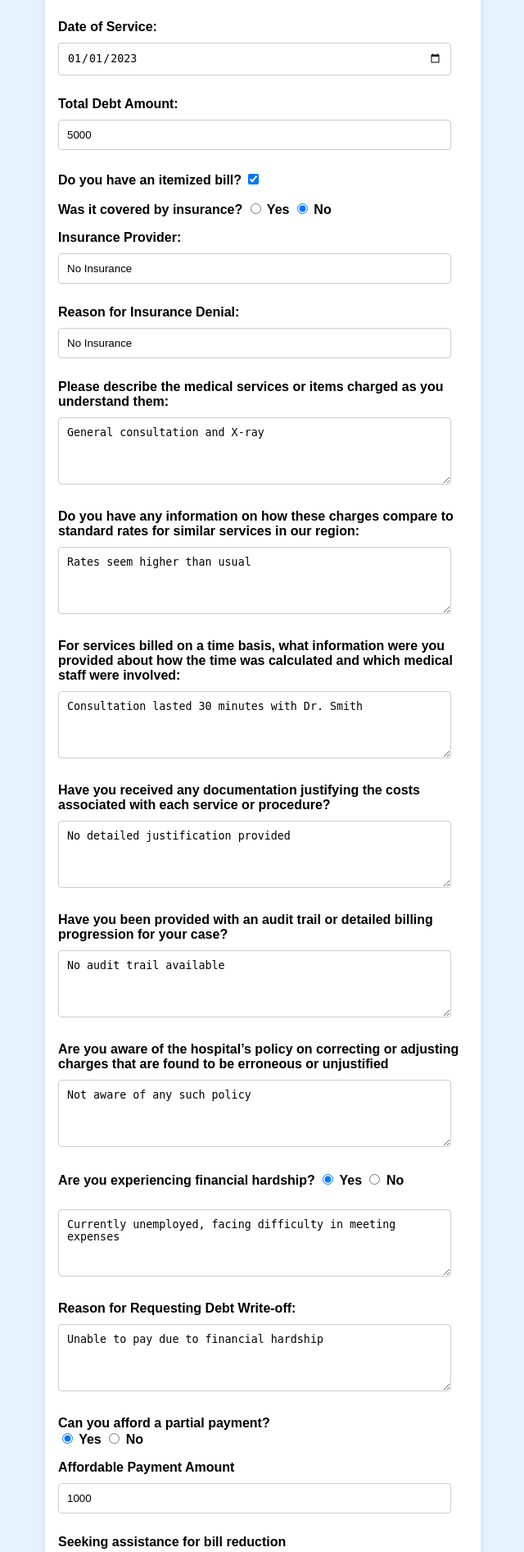
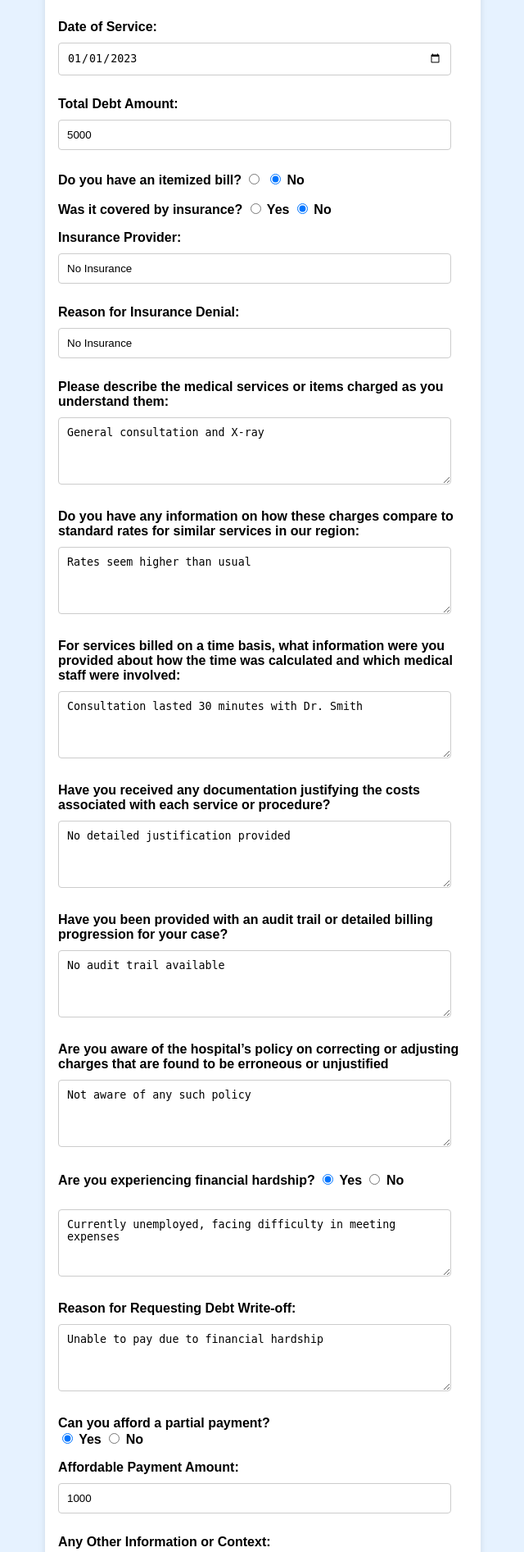
Before and after one commit to skline/medicaldebtdefender, a Flask app: page / in a window 1280 px wide. Shown: the part 874-2767 px from the top of the page at 82% size, without its empty margins (319-959 px from the left). Run offline with Flask 3, Linux system fonts and the light colour scheme.

Commit message:
adds stuff

```diff
--- a/templates/form.html
+++ b/templates/form.html
@@ -155,7 +155,8 @@ input[type="submit"]:hover {
         <p>Medical Provider Address: <input type="text" name="medical_provider_address" placeholder="Medical Provider Address" value="456 Downton St, Denver, CO, USA, 80027"></p>
         <p>Date of Service: <input type="date" name="serviceDate" value="2023-01-01"></p>
         <p>Total Debt Amount: <input type="number" name="debtAmount" placeholder="Total Debt Amount" value="5000"></p>
-        <p>Do you have an itemized bill? <input type="checkbox" name="itemizedBill" value="yes" checked></p>
+        <p>Do you have an itemized bill? <input type="radio" name="itemizedBill" value="yes">
+        <input type="radio" name="itemizedBill" value="no" checked> No</p>
 
 
         <!-- Insurance Information -->
@@ -184,10 +185,10 @@ input[type="submit"]:hover {
         <p>Can you afford a partial payment? <br/>
         <input type="radio" name="partialPayment" value="yes" checked> Yes
         <input type="radio" name="partialPayment" value="no" > No</p>
-        <p>Affordable Payment Amount <input type="number" name="affordableAmount" placeholder="Affordable Payment Amount" value="1000"></p>
+        <p>Affordable Payment Amount: <input type="number" name="affordableAmount" placeholder="Affordable Payment Amount" value="1000"></p>
 
         <!-- Patient's Remarks -->
-        <p>Seeking assistance for bill reduction<br/><textarea name="additionalComments" rows="4" cols="50" placeholder="Any Other Information or Context">Seeking assistance for bill reduction</textarea></p>
+        <p>Any Other Information or Context:<br/><textarea name="additionalComments" rows="4" cols="50" placeholder="Any Other Information or Context">Seeking assistance for bill reduction</textarea></p>
 
         <!-- Consent and Confirmation -->
         <p class="checkbox-container">
```
